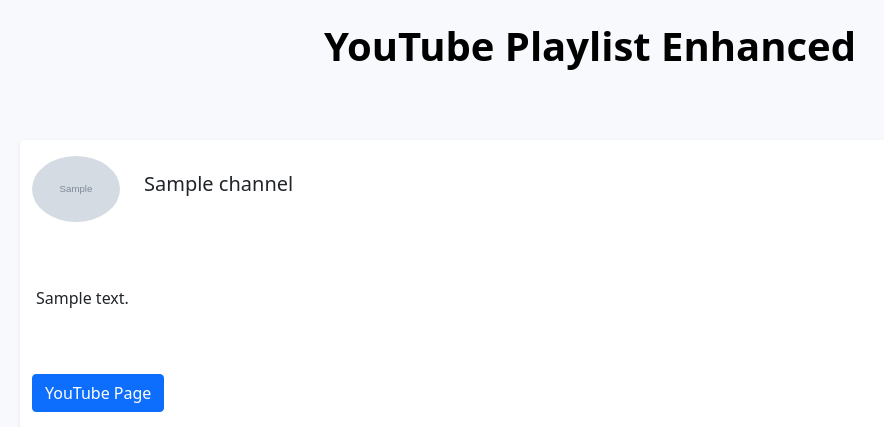
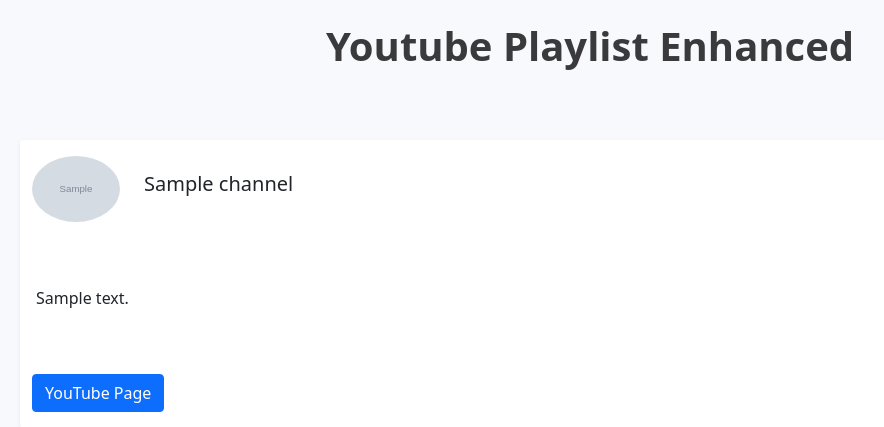
Before and after one commit to Bessouat40/enhanced_ytb_playlist, a Flask app: page /c/1 in a window 1280 px wide. Shown: the top 427 px of the page, without its empty margins (50-934 px from the left). Run offline with Flask 2, Linux system fonts and the light colour scheme; grey boxes marked "Sample" are stand-in pictures; a database or web service that is not in the repository returns one stand-in record (values such as "Sample title"); data that the repository does not hold is empty.

Commit message:
template update

```diff
--- a/app/templates/base.html
+++ b/app/templates/base.html
@@ -26,5 +26,13 @@
 	body {
 		background-color: #f7f9fc;
 	}
+	.dot {
+	  height: 8px;
+	  width: 8px;
+	  background-color: red;
+	  border-radius: 50%;
+	  display: inline-block;
+	}
+@import url('https://fonts.googleapis.com/css2?family=Open+Sans:wght@700&display=swap');
 </style>
 </html>
--- a/app/templates/channel.html
+++ b/app/templates/channel.html
@@ -7,7 +7,7 @@ Youtube Playlist Enhanced
 <div class="container">
 
 	<div class="mb-2 mt-3 ">
-		<p class="fw-bold text-center fs-1"><a  href="/" style="color: black;text-decoration:none;"> YouTube Playlist Enhanced </a></p>
+		<p class="fw-bold text-center fs-1"><a  href="/" style="color: black;text-decoration:none; font-family: 'Open Sans', sans-serif; color: #3A3A3C; font-size: 2.5rem;"> Youtube Playlist Enhanced </a></p>
 	</div>
 
 	<div class="row mt-3">
--- a/app/templates/index.html
+++ b/app/templates/index.html
@@ -48,8 +48,4 @@ Youtube Playlist Enhanced
 		    }
 		});
 	</script>
-
-<style>
-@import url('https://fonts.googleapis.com/css2?family=Open+Sans:wght@700&display=swap');
-</style>
 {% endblock%}
```
Also changed, not shown: app/templates/playlist.html (+1 -13 lines).
